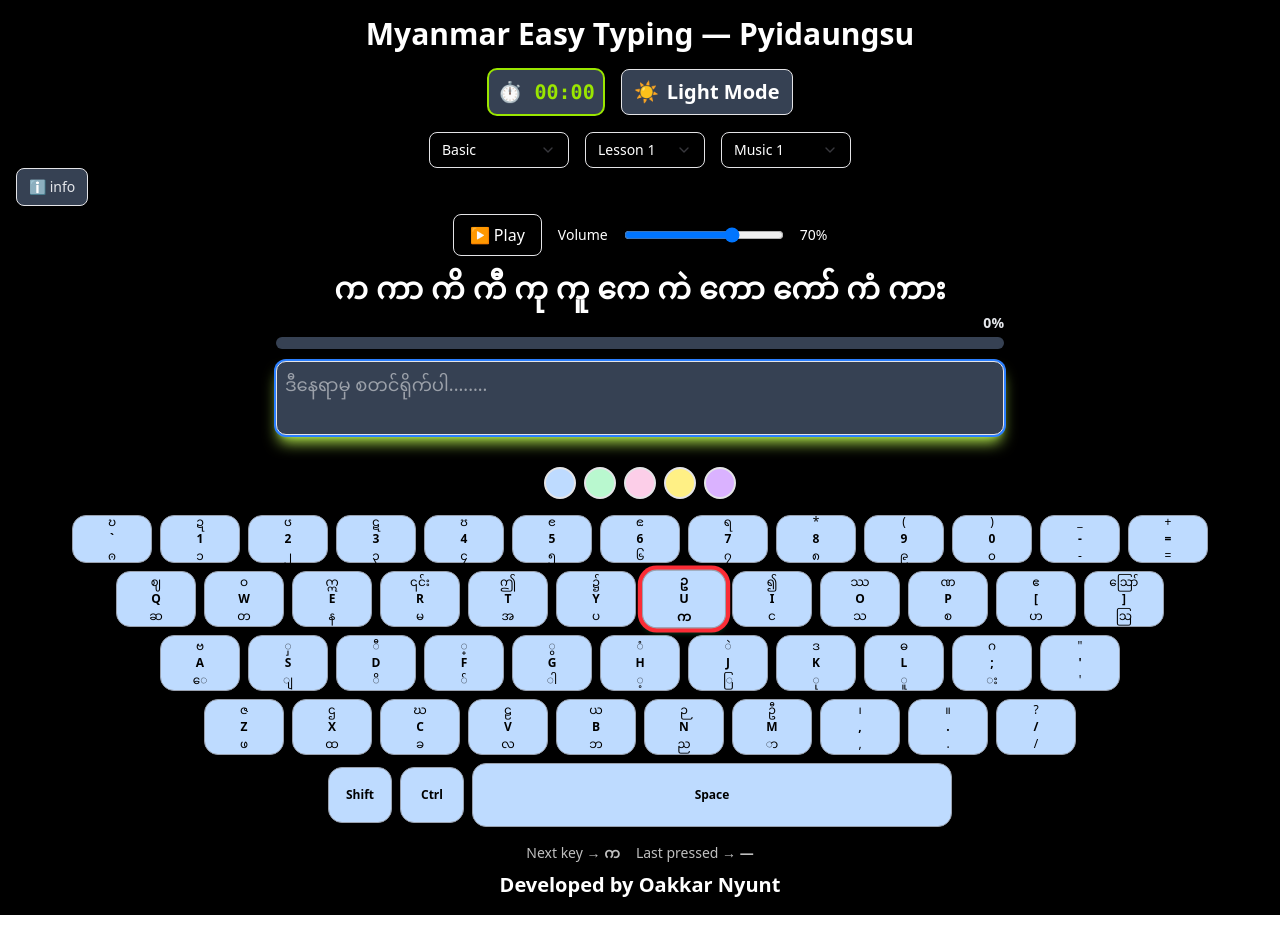
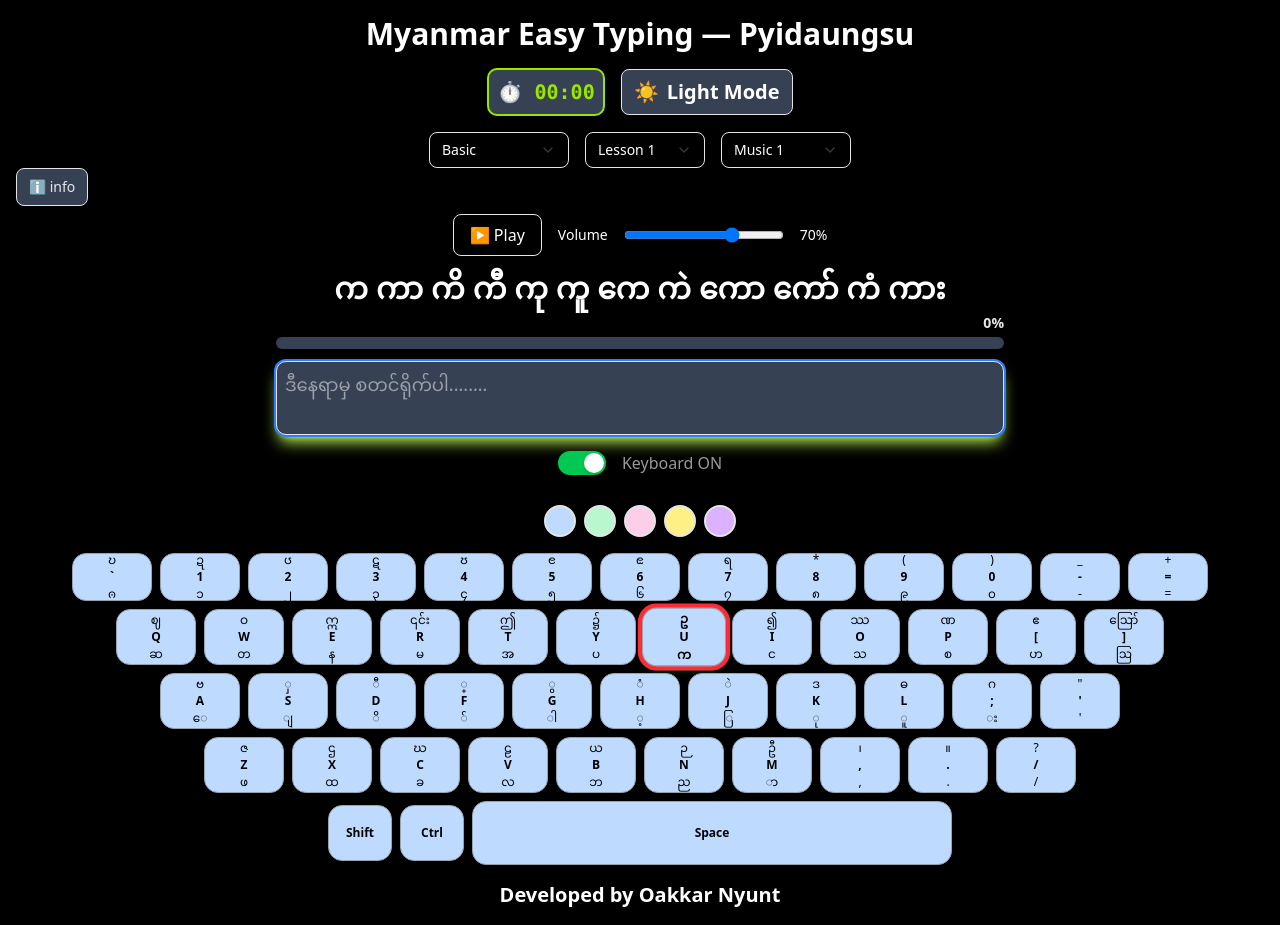
Before and after one commit to OakkarNyunt/MyanTyping, a React (Vite) app: page / in a window 1280 px wide. Built offline with nearby package versions, Linux system fonts and the light colour scheme.

Commit message:
added keyboard on/off button

```diff
--- a/src/components/VirtualKeyboard.tsx
+++ b/src/components/VirtualKeyboard.tsx
@@ -1,5 +1,5 @@
 // components/VirtualKeyboard.tsx
-import React, { useMemo } from "react";
+import React, { useMemo, useState } from "react";
 import { KEY_ROWS, KEYBOARD_THEMES, CHAR_TO_KEYS, E_VOWEL } from "@/type";
 import KeyboardKey from "@/components/KeyboardKey";
 
@@ -44,8 +44,10 @@ const VirtualKeyboard: React.FC<VirtualKeyboardProps> = ({
   pressedPhysical,
   modifierState,
   handleVirtualKey,
-  lastPressedChar,
+  // lastPressedChar,
 }) => {
+  const [isVisible, setIsVisible] = useState(true);
+
   // Calculate Active Keys for Highlighting
   const activeKeys = useMemo(() => {
     return computeNextKeyCodesForChar(nextChar);
@@ -53,6 +55,32 @@ const VirtualKeyboard: React.FC<VirtualKeyboardProps> = ({
 
   return (
     <div className="mt-4 flex flex-col items-center space-y-2 select-none">
+      {/* Show / Hide Toggle */}
+      <div
+        className={`${isVisible ? "flex space-x-4" : "flex space-x-4 my-8"}`}
+      >
+        <div>
+          <button
+            onClick={() => setIsVisible((v) => !v)}
+            className={`relative w-12 h-6 rounded-full transition-colors duration-300 ${
+              isVisible ? "bg-green-500" : "bg-gray-400"
+            }`}
+          >
+            <span
+              className={`absolute top-0.5 left-0.5 w-5 h-5 rounded-full bg-white shadow-md
+      transition-transform duration-300 ${
+        isVisible ? "translate-x-6" : "translate-x-0"
+      }`}
+            />
+          </button>
+        </div>
+        <div>
+          <p className=" opacity-60">Keyboard {isVisible ? "ON" : "OFF"}</p>
+        </div>
+      </div>
+
+      {isVisible && (
+        <>
           {/* Theme Selector */}
           <div className="flex justify-center space-x-2 my-4">
             {Object.keys(KEYBOARD_THEMES).map((theme) => (
@@ -60,7 +88,9 @@ const VirtualKeyboard: React.FC<VirtualKeyboardProps> = ({
                 key={theme}
                 onClick={() => setKeyboardTheme(theme)}
                 className={`w-8 h-8 rounded-full border-2 cursor-pointer ${
-              keyboardTheme === theme ? "ring-2 ring-black dark:ring-white" : ""
+                  keyboardTheme === theme
+                    ? "ring-2 ring-black dark:ring-white"
+                    : ""
                 } ${KEYBOARD_THEMES[theme].bg}`}
                 aria-label={`${theme} keyboard theme`}
               />
@@ -88,14 +118,16 @@ const VirtualKeyboard: React.FC<VirtualKeyboardProps> = ({
             </div>
           ))}
 
-      <div className="mt-2 text-sm opacity-75">
+          {/* <div className="mt-2 text-sm opacity-75">
             <span className="inline-block px-2">
-          Next key → <strong>{nextChar || "—"}</strong>
+              // Next key → <strong>{nextChar || "—"}</strong>
             </span>
             <span className="inline-block px-2">
               Last pressed → <strong>{lastPressedChar || "—"}</strong>
             </span>
-      </div>
+          </div> */}
+        </>
+      )}
     </div>
   );
 };
```
Lines whose indentation alone changed are shown as unchanged.
